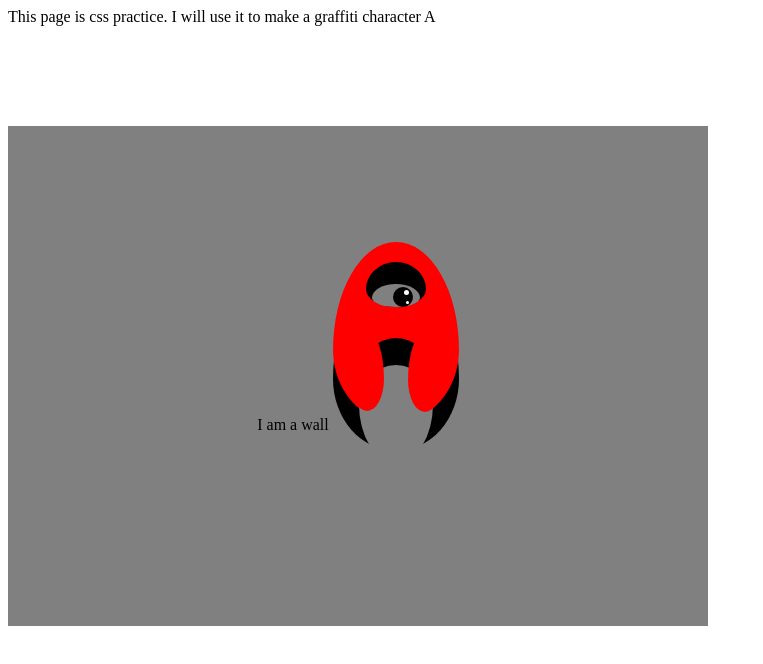
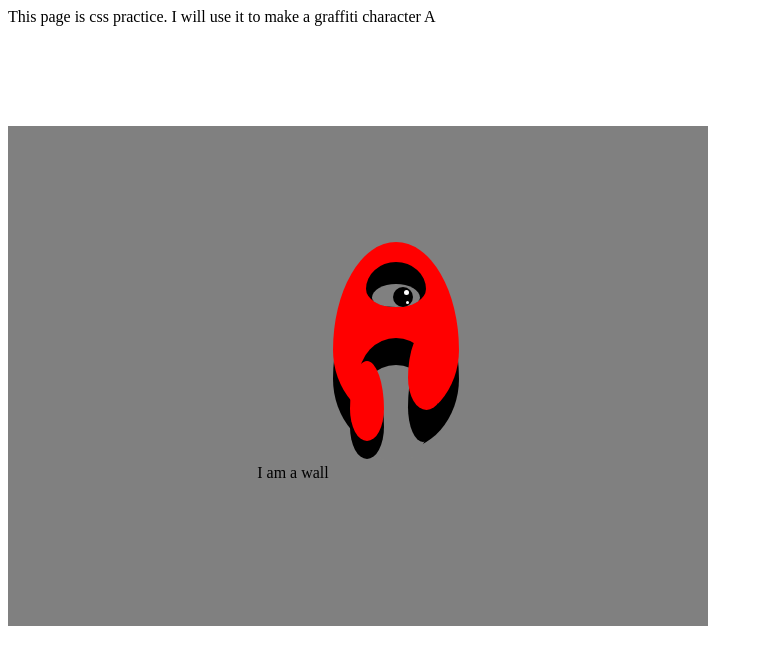
Before and after one commit to SpencerFalor-Ward/cssGrafitimation, a plain HTML site: page index.html in a window 1280 px wide. Shown: the whole page, without its empty margins (0-763 px from the left). Drawn offline with Linux system fonts and the light colour scheme.

Commit message:
aligning right leg shadow layers 6 and 12

```diff
--- a/assets/style.css
+++ b/assets/style.css
@@ -69,15 +69,15 @@
 }
 
 .aL6 {
-  margin: 25px auto 0px 49px;
+  margin: 23px auto 0px 49px;
   text-align: center;
   display: inline-block;
   position: relative;
-  width: 34px;
+  width: 37px;
   height: 80px;
   background-color: red;
   border-radius: 50% 50% 50% 50%/ 60% 60% 40% 40%;
-  z-index: 8;
+  z-index: 13;
 }
 .aL7 {
   margin: -86px 45px 19px -12px;
@@ -88,7 +88,7 @@
   height: 80px;
   background-color: red;
   border-radius: 50% 50% 50% 50%/ 60% 60% 40% 40%;
-  z-index: 9;
+  z-index: 14;
 }
 
 .aL8 {
@@ -135,3 +135,25 @@
   border-radius: 50% 50% 50% 50%/ 60% 60% 40% 40%;
   z-index: 0;
 }
+.aL12 {
+  margin: -59px auto 0px 49px;
+  text-align: center;
+  display: inline-block;
+  position: relative;
+  width: 30px;
+  height: 87px;
+  background-color: black;
+  border-radius: 50% 50% 50% 50%/ 60% 60% 40% 40%;
+  z-index: 8;
+}
+.aL13 {
+  margin: -86px 45px 19px -12px;
+  text-align: center;
+  display: inline-block;
+  position: relative;
+  width: 34px;
+  height: 80px;
+  background-color: black;
+  border-radius: 50% 50% 50% 50%/ 60% 60% 40% 40%;
+  z-index: 9;
+}
--- a/index.html
+++ b/index.html
@@ -30,11 +30,10 @@
                             </div>
                         </div>
                         <div class="aL6">
-
-                        </div>
-                        <div class="aL7">
-
-                        </div>
+                            </div>
+                            <div class="aL12"></div>
+                        <div class="aL7"></div>
+                        <div class="aL13"></div>
                     </div>
                 </div>
             </div>
```
